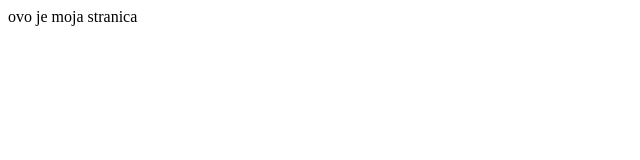
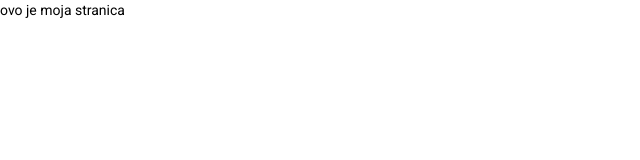
Before and after one commit to st0jke/students-activity-book, an Angular app: page / in a window 1280 px wide. Shown: the top 160 px of the page, without its empty margins (0-640 px from the left). Built offline with nearby package versions, Linux system fonts and the light colour scheme.

Commit message:
AngMatUp

```diff
--- a/angular.json
+++ b/angular.json
@@ -23,6 +23,7 @@
               "src/assets"
             ],
             "styles": [
+              "./node_modules/@angular/material/prebuilt-themes/indigo-pink.css",
               "src/styles.css"
             ],
             "scripts": []
@@ -90,6 +91,7 @@
               "src/assets"
             ],
             "styles": [
+              "./node_modules/@angular/material/prebuilt-themes/indigo-pink.css",
               "src/styles.css"
             ],
             "scripts": []
--- a/package.json
+++ b/package.json
@@ -11,10 +11,12 @@
   "private": true,
   "dependencies": {
     "@angular/animations": "^14.2.0",
+    "@angular/cdk": "^14.2.7",
     "@angular/common": "^14.2.0",
     "@angular/compiler": "^14.2.0",
     "@angular/core": "^14.2.0",
     "@angular/forms": "^14.2.0",
+    "@angular/material": "^14.2.7",
     "@angular/platform-browser": "^14.2.0",
     "@angular/platform-browser-dynamic": "^14.2.0",
     "@angular/router": "^14.2.0",
--- a/src/app/app.module.ts
+++ b/src/app/app.module.ts
@@ -4,6 +4,7 @@
 import { AppRoutingModule } from './app-routing.module';
 import { AppComponent } from './app.component';
 import { HomepageComponent } from './homepage/homepage.component';
+import { BrowserAnimationsModule } from '@angular/platform-browser/animations';
 
 @NgModule({
   declarations: [
@@ -12,7 +13,8 @@
   ],
   imports: [
     BrowserModule,
-    AppRoutingModule
+    AppRoutingModule,
+    BrowserAnimationsModule
   ],
   providers: [],
   bootstrap: [AppComponent]
--- a/src/index.html
+++ b/src/index.html
@@ -6,8 +6,11 @@
   <base href="/">
   <meta name="viewport" content="width=device-width, initial-scale=1">
   <link rel="icon" type="image/x-icon" href="favicon.ico">
+  <link rel="preconnect" href="https://fonts.gstatic.com">
+  <link href="https://fonts.googleapis.com/css2?family=Roboto:wght@300;400;500&display=swap" rel="stylesheet">
+  <link href="https://fonts.googleapis.com/icon?family=Material+Icons" rel="stylesheet">
 </head>
-<body>
+<body class="mat-typography">
   <app-root></app-root>
 </body>
 </html>
--- a/src/styles.css
+++ b/src/styles.css
@@ -1 +1,4 @@
 /* You can add global styles to this file, and also import other style files */
+
+html, body { height: 100%; }
+body { margin: 0; font-family: Roboto, "Helvetica Neue", sans-serif; }
```
Also changed, not shown: 1 other file (tests, documents, lock files or other folders).
